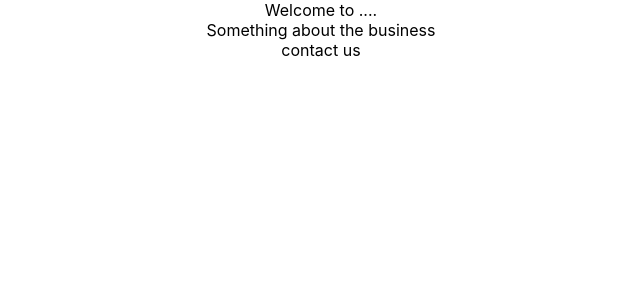
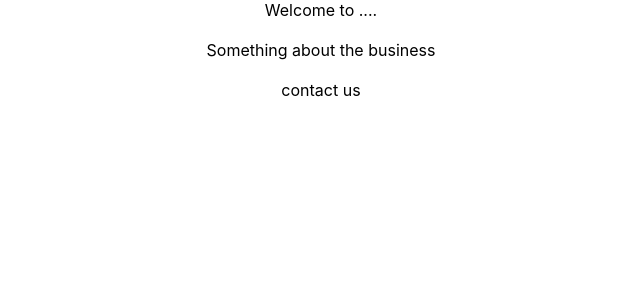
Before and after one commit to jokale/landing-page-one, a React (Create React App) app: page / in a window 1280 px wide. Shown: the top 300 px of the page, without its empty margins (319-959 px from the left). Built offline with nearby package versions, Linux system fonts and the light colour scheme.

Commit message:
make components divs

```diff
--- a/src/App.js
+++ b/src/App.js
@@ -6,9 +6,15 @@ import Header from './Components/Header';
 function App() {
   return (
     <div className="App">
-      <Header/>
-      <Card/>
-      <Contact/>
+      <div id="Header">
+        <Header/>
+      </div> <br></br>
+      <div id="Card">
+        <Card/>
+      </div><br></br>
+      <div id="Contact" >
+       <Contact/>
+      </div> <br></br>
     </div>
   );
 }
```
Also changed, not shown: 1 other file (tests, documents, lock files or other folders).
